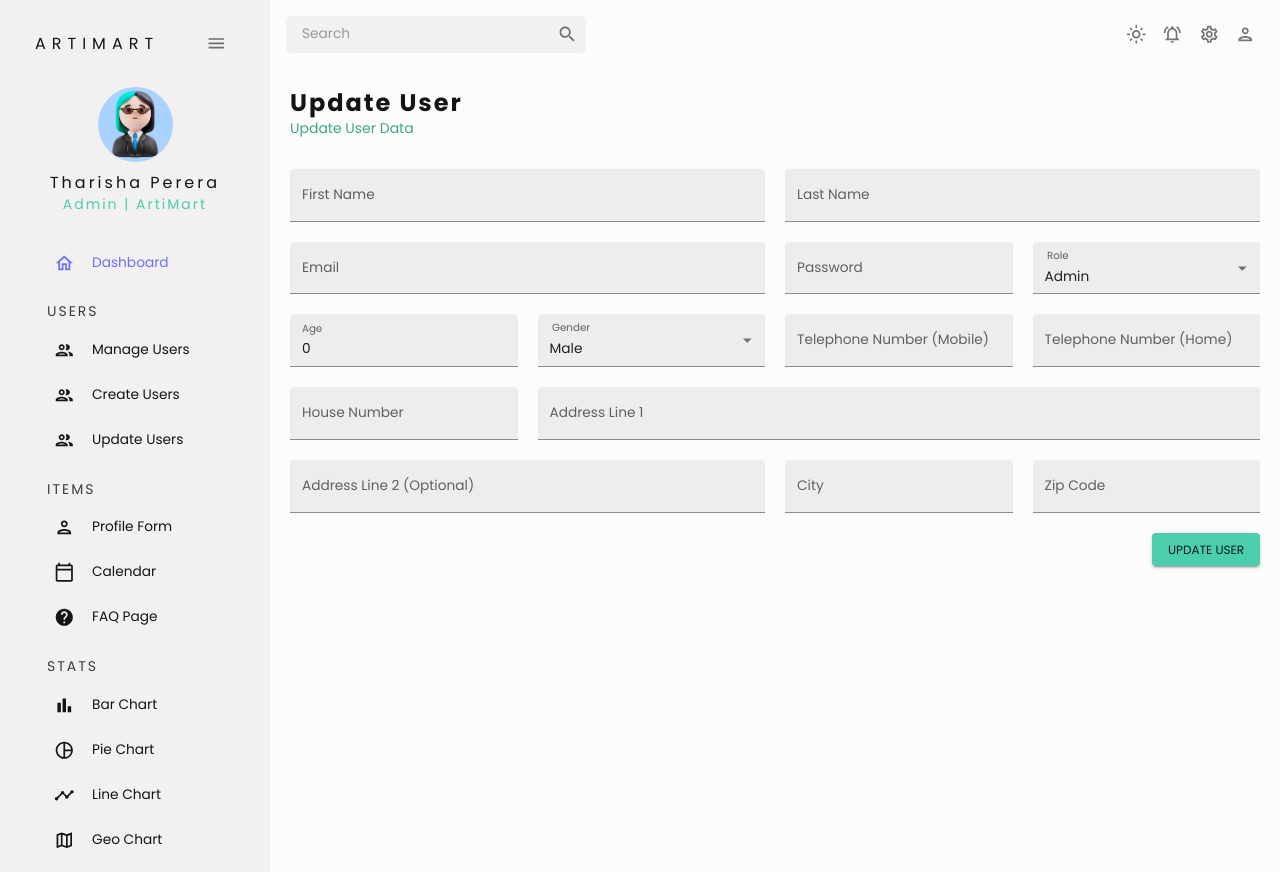
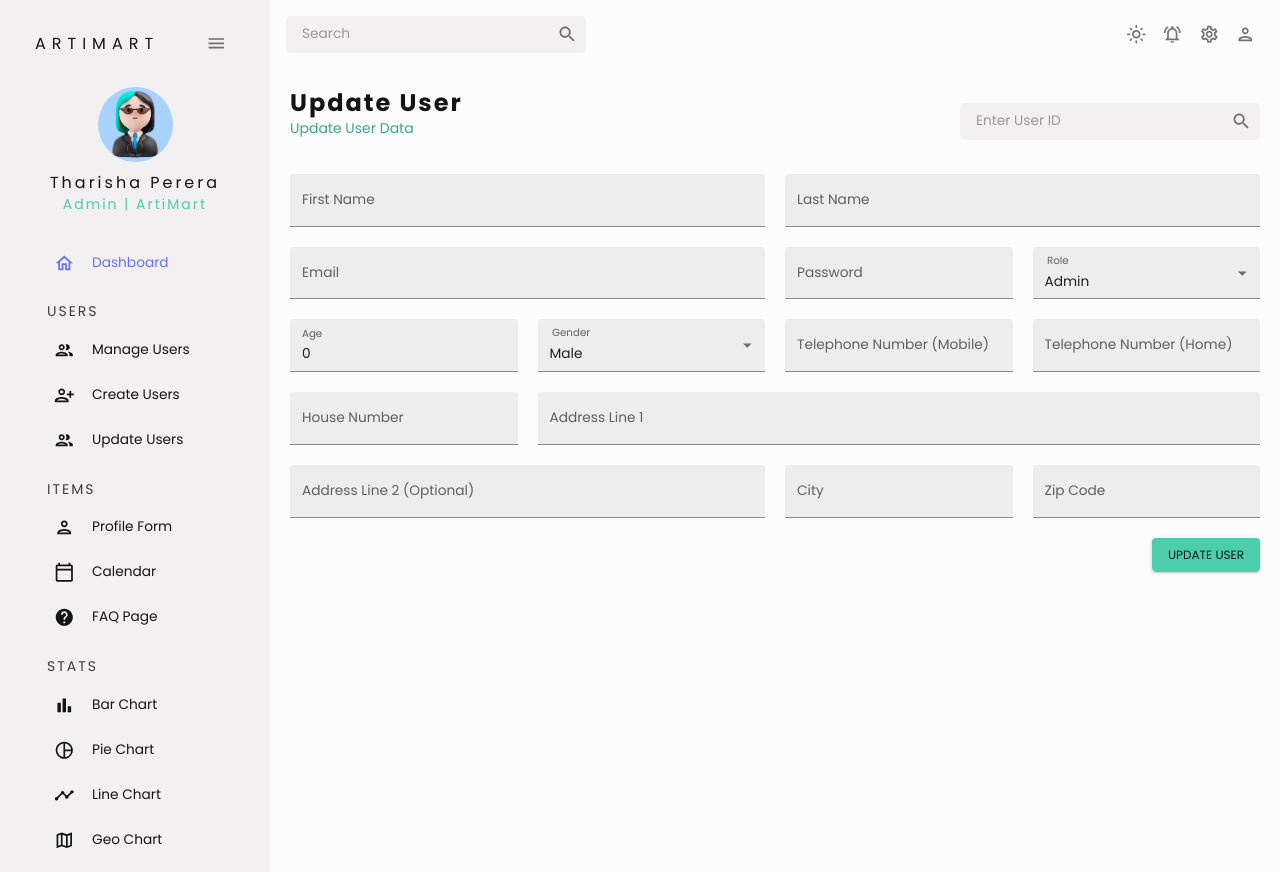
Before and after one commit to TharishaPerera/artimart-react-dashboard, a React (Create React App) app: page /users/update in a window 1280 px wide. Built offline with nearby package versions, Linux system fonts and the light colour scheme.

Commit message:
add edit page

```diff
--- a/src/scenes/global/Sidebar.jsx
+++ b/src/scenes/global/Sidebar.jsx
@@ -4,8 +4,11 @@ import "react-pro-sidebar/dist/css/styles.css";
 import { Box, IconButton, Typography, useTheme } from "@mui/material";
 import { Link } from "react-router-dom";
 import { tokens } from "../../theme";
+
 import HomeOutlinedIcon from "@mui/icons-material/HomeOutlined";
 import PeopleOutlinedIcon from "@mui/icons-material/PeopleOutlined";
+import PersonAddAltIcon from '@mui/icons-material/PersonAddAlt';
+
 import ContactsOutlinedIcon from "@mui/icons-material/ContactsOutlined";
 import ReceiptOutlinedIcon from "@mui/icons-material/ReceiptOutlined";
 import PersonOutlinedIcon from "@mui/icons-material/PersonOutlined";
@@ -161,7 +164,7 @@ const Sidebar = () => {
             <Item
               title="Create Users"
               to="/users/create"
-              icon={<PeopleOutlinedIcon />}
+              icon={<PersonAddAltIcon />}
               selected={selected}
               setSelected={setSelected}
             />
--- a/src/scenes/user/userUpdateForm/index.jsx
+++ b/src/scenes/user/userUpdateForm/index.jsx
@@ -7,14 +7,21 @@ import {
   MenuItem,
   InputLabel,
   FormControl,
+  InputBase,
+  IconButton,
+  useTheme,
 } from "@mui/material";
 import { Formik } from "formik";
 import * as yup from "yup";
 import useMediaQuery from "@mui/material/useMediaQuery";
 import Header from "../../../components/Header";
+import SearchIcon from "@mui/icons-material/Search";
+import { tokens } from "../../../theme";
 
 const UserUpdateForm = () => {
   const isNonMobile = useMediaQuery("(min-width:600px)");
+  const theme = useTheme();
+  const colors = tokens(theme.palette.mode);
 
   const initialValues = {
     firstName: "",
@@ -69,8 +76,27 @@ const UserUpdateForm = () => {
 
   return (
     <Box m="20px">
-      <Box ml="-20px">
+      <Box
+        mt="-20px"
+        ml="-20px"
+        display="flex"
+        justifyContent="space-between"
+        alignItems="center"
+      >
         <Header title="Update User" subtitle="Update User Data" />
+        <Box>
+          <Box
+            display="flex"
+            backgroundColor={colors.primary[400]}
+            borderRadius="5px"
+            width={300}
+          >
+            <InputBase sx={{ ml: 2, flex: 1 }} placeholder="Enter User ID" />
+            <IconButton type="butoon" sx={{ p: 1 }}>
+              <SearchIcon />
+            </IconButton>
+          </Box>
+        </Box>
       </Box>
       <Formik
         onSubmit={handleFormSubmit}
```
